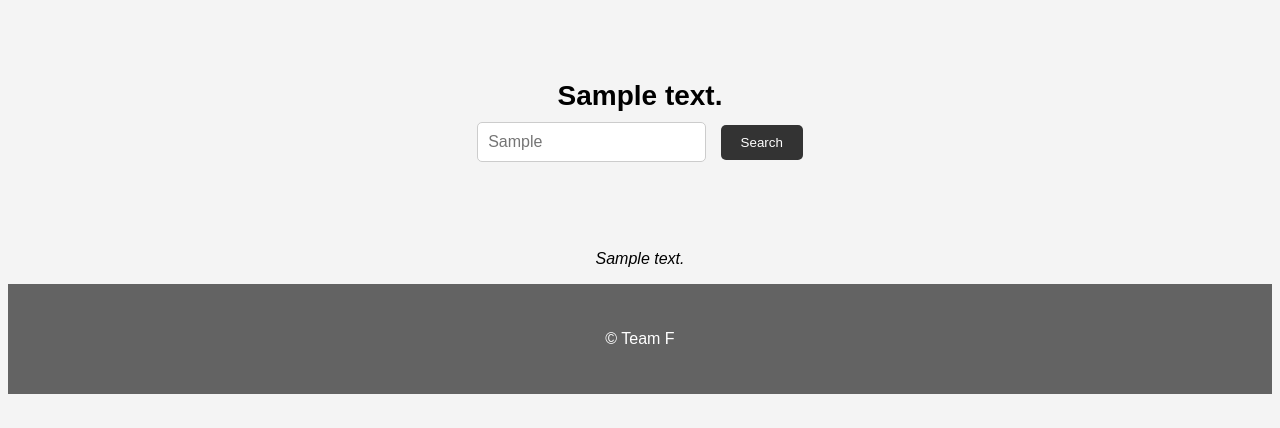
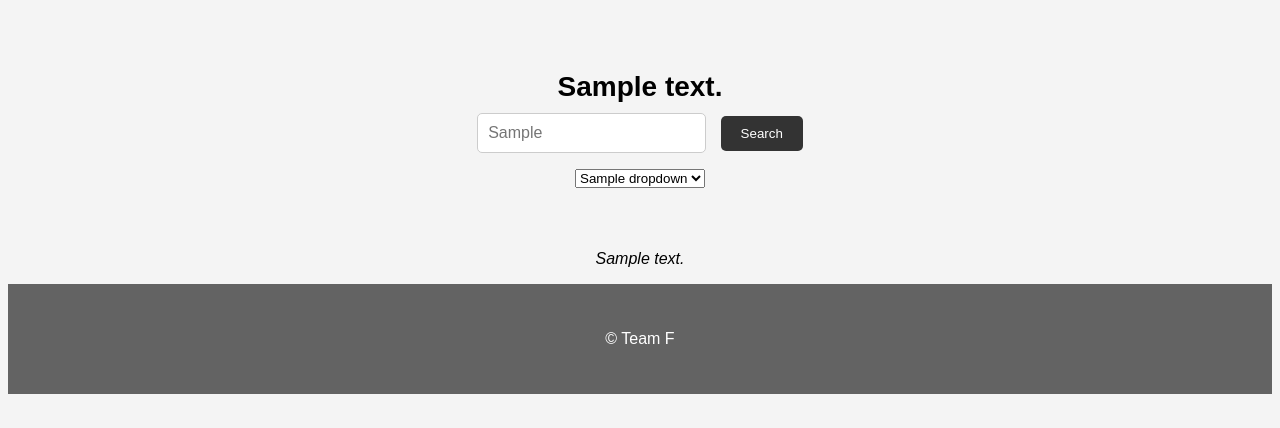
Before and after one commit to CS257-F23/team-project-f, a Flask app: template templates/case_name_displayer.html in a window 1280 px wide. Shown: the part 138-566 px from the top of the page. Run offline with Flask 3, Linux system fonts and the light colour scheme; the template is opened without the code that fills it: most values are stand-ins (such as "Sample title", 1, 10 or a date in 2020).

Commit message:
added dropdown

```diff
--- a/app.py
+++ b/app.py
@@ -91,6 +91,18 @@ def display_find_all_justice_votes(justice):
         return display_votes[:-1]
 
 
+def create_case_id_dropdown():
+
+    ids = dataset.get_case_id_form()
+    return ids
+
+
+def create_justice_name_dropdown():
+
+    names = dataset.get_justice_name_form()
+    return names
+
+
 @app.route('/case_name', methods=['GET'], strict_slashes=False)
 def came_name_displayer_page():
 
@@ -102,6 +114,7 @@ def came_name_displayer_page():
     func_url = "/case_name"
     query_text = "Enter Case ID"
     search_query = request.args.get('search')
+    dropdown = create_case_id_dropdown()
 
     if search_query == None:
         case_name_text = "Select case ID from the dropdown menu"
@@ -112,7 +125,7 @@ def came_name_displayer_page():
 
     return render_template('case_name_displayer.html', case_name_text=case_name_text,
                            function_text=func_text, function_url=func_url,
-                           query_text=query_text)
+                           query_text=query_text,dropdown=dropdown)
 
 
 @app.route('/justice_votes', methods=['GET'], strict_slashes=False)
@@ -126,6 +139,7 @@ def justice_votes_displayer_page():
     func_url = "/justice_votes"
     query_text = "Enter Case ID"
     search_query = request.args.get('search')
+    dropdown = create_case_id_dropdown()
 
     if search_query == None:
         case_name_text = "Select case ID from the dropdown menu"
@@ -134,7 +148,7 @@ def justice_votes_displayer_page():
 
     return render_template('case_name_displayer.html', case_name_text=case_name_text,
                            function_text=func_text, function_url=func_url,
-                           query_text=query_text)
+                           query_text=query_text,dropdown=dropdown)
 
 
 @app.route('/case_identifiers', methods=['GET'], strict_slashes=False)
@@ -149,6 +163,7 @@ def case_identifiers_displayer_page():
     func_text = "Find Case Identifiers by Case ID"
     func_url = "/case_identifiers"
     query_text = "Enter Case ID"
+    dropdown = create_case_id_dropdown()
 
     if search_query == None:
         case_name_text = "Select case ID from the dropdown menu"
@@ -157,7 +172,7 @@ def case_identifiers_displayer_page():
 
     return render_template('case_name_displayer.html', case_name_text=case_name_text,
                            function_text=func_text, function_url=func_url,
-                           query_text=query_text)
+                           query_text=query_text,dropdown=dropdown)
 
 
 @app.route('/all_justice_votes', methods=['GET'], strict_slashes=False)
@@ -172,6 +187,7 @@ def all_justice_votes_displayer_page():
     func_text = "Find All Justice Votes by Justice Name"
     func_url = "/all_justice_votes"
     query_text = "Enter Justice Name"
+    dropdown = create_justice_name_dropdown()
 
     if search_query == None:
         case_name_text = "Select justice name from the dropdown menu"
@@ -180,7 +196,7 @@ def all_justice_votes_displayer_page():
 
     return render_template('case_name_displayer.html', case_name_text=case_name_text,
                            function_text=func_text, function_url=func_url,
-                           query_text=query_text)
+                           query_text=query_text, dropdown=dropdown)
 
 
 @app.errorhandler(404)
--- a/templates/case_name_displayer.html
+++ b/templates/case_name_displayer.html
@@ -18,10 +18,17 @@
 
 		<div class="search-container">
 			<h1>{{function_text}}</h1>
-				<form id="form" action={{function_url}}>
+			<form id="form" action={{function_url}}>
 				<input type="search" id="query" name="search" placeholder={{query_text}}>
 				<button id="searchButton">Search</button>
 			</form>
+
+			<select id="query" name="search" method="GET" action={{function_url}}>
+				<option value="{{dropdown[0]}}" selected>{{dropdown[0]}}</option>
+				{% for query in dropdown[1:] %}
+					<option value="{{query}}">{{query}}</option>
+				{% endfor %}
+			</select>
 		</div>
 
 		<p class="answer-text">{{case_name_text}}</p>
```
